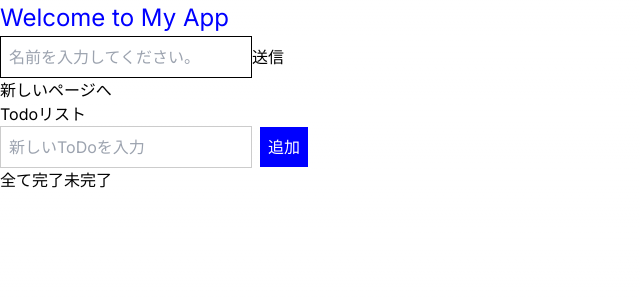
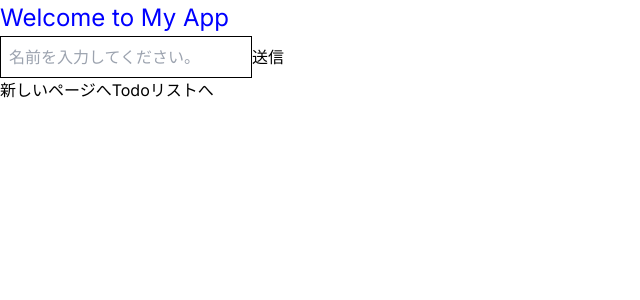
Before and after one commit to kohei240155/next-js-training, a Next.js app: page / in a window 1280 px wide. Shown: the top 300 px of the page, without its empty margins (0-640 px from the left). Built offline with nearby package versions, Linux system fonts and the light colour scheme.

Commit message:
Todoページのリンクを追加

```diff
--- a/src/app/page.tsx
+++ b/src/app/page.tsx
@@ -35,7 +35,9 @@ export default function Home() {
         新しいページへ
       </Link>
       {isSubmitted && <Counter />}
-      <TodoList />
+      <Link href="/todo-list">
+        Todoリストへ
+      </Link>
     </>
   );
 }
```
